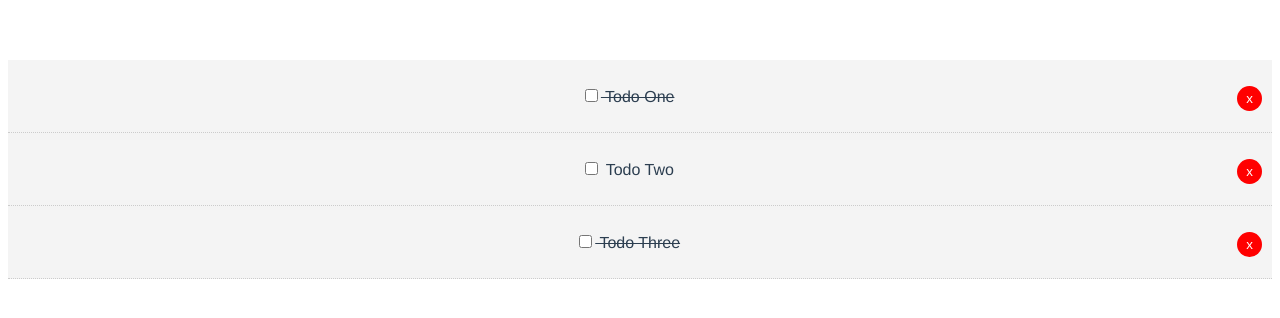
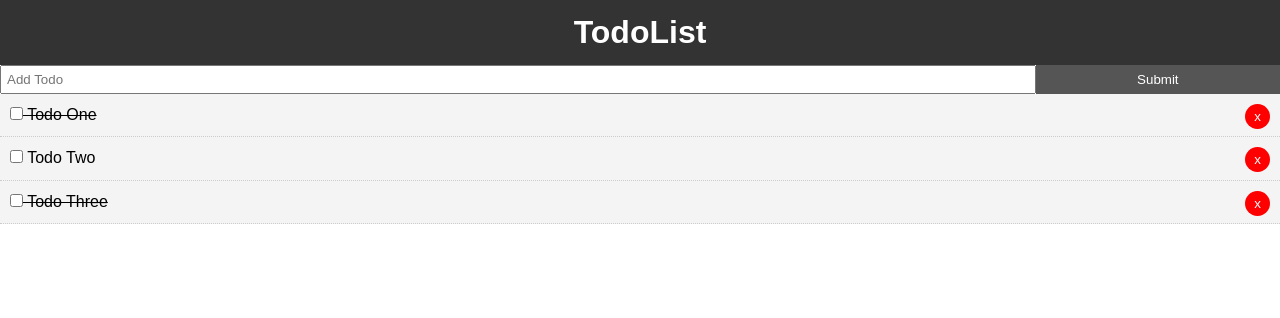
Before and after one commit to anubra266/vue-todo-app, a Vue app: page / in a window 1280 px wide. Shown: the top 318 px of the page. Built offline with nearby package versions, Linux system fonts and the light colour scheme.

Commit message:
register header and addTodo components create delete and add todo methods

```diff
--- a/src/App.vue
+++ b/src/App.vue
@@ -1,15 +1,18 @@
 <template>
   <div id="app">
-    <Todos v-bind:todos="todos" />
+    <Header />
+    <AddTodo v-on:add-todo="addTodo" />
+    <Todos :todos="todos" v-on:del-todo="deleteTodo" />
   </div>
 </template>
 
 <script>
 import Todos from "./components/Todos";
-
+import Header from "./components/layout/Header";
+import AddTodo from "./components/AddTodo";
 export default {
   name: "App",
-  components: { Todos },
+  components: { Todos, Header, AddTodo },
   data() {
     return {
       todos: [
@@ -19,16 +22,36 @@ export default {
       ],
     };
   },
+  methods: {
+    deleteTodo(id) {
+      this.todos = this.todos.filter((todo) => todo.id !== id);
+    },
+    addTodo(newTodo) {
+      this.todos = [...this.todos, newTodo];
+    },
+  },
 };
 </script>
 
 <style>
-#app {
-  font-family: Avenir, Helvetica, Arial, sans-serif;
-  -webkit-font-smoothing: antialiased;
-  -moz-osx-font-smoothing: grayscale;
-  text-align: center;
-  color: #2c3e50;
-  margin-top: 60px;
+* {
+  box-sizing: border-box;
+  margin: 0;
+  padding: 0;
+}
+body {
+  font-family: Arial, Helvetica, sans-serif;
+  line-height: 1.4;
+}
+.btn {
+  display: inline-block;
+  border: none;
+  background: #555;
+  color: #fff;
+  padding: 7px 20px;
+  cursor: pointer;
+}
+.btn:hover {
+  background: #666;
 }
 </style>
```
